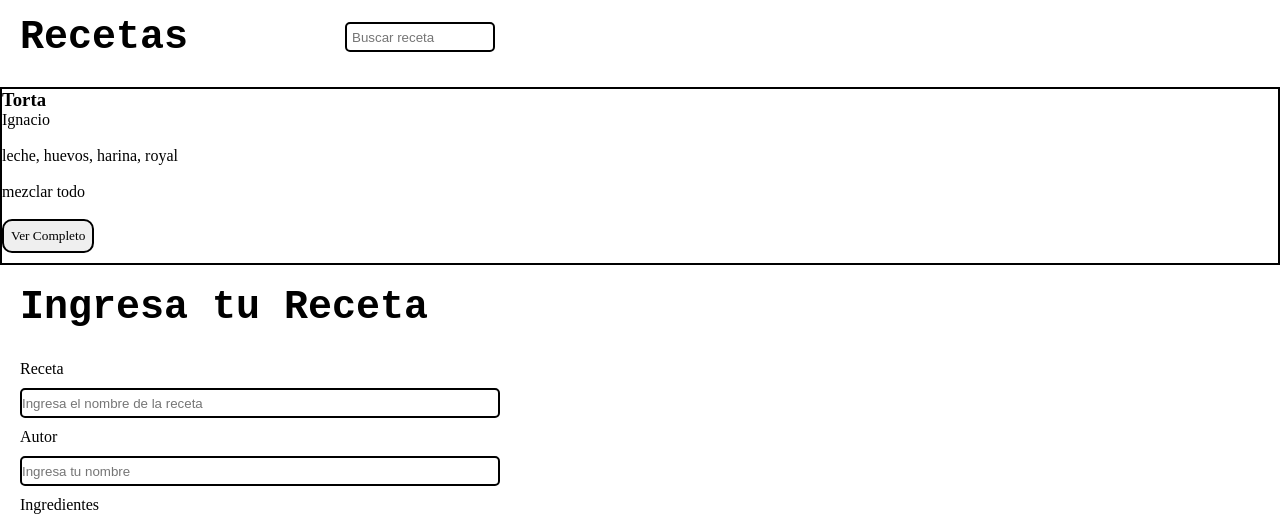
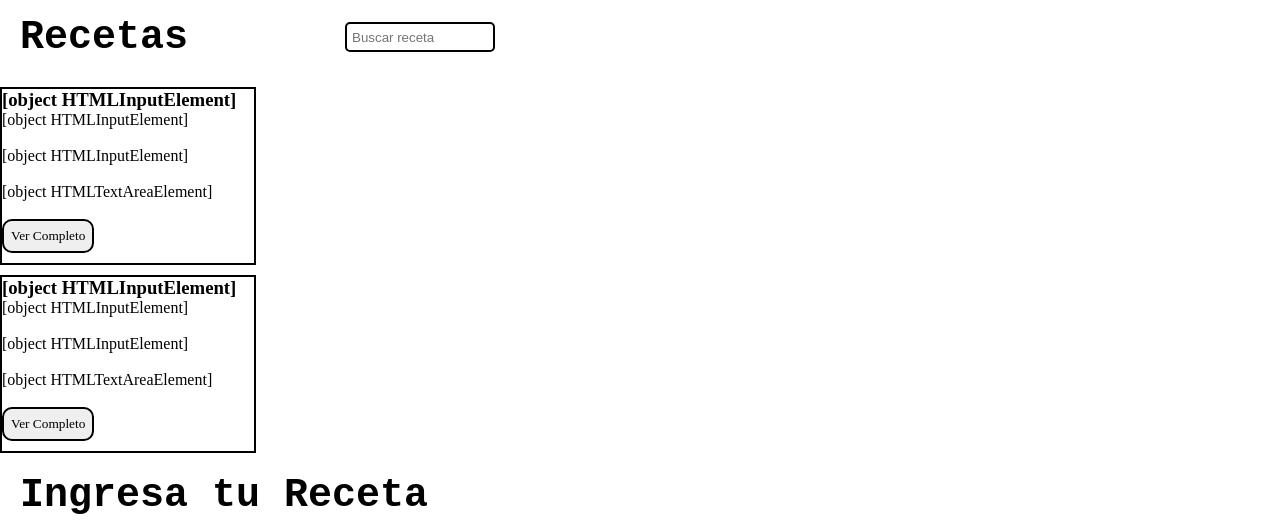
Before and after one commit to NachRei/PreEntrega3JS-Reimundez, a plain HTML site: page index.html in a window 1280 px wide. Shown: the part 227-748 px from the top of the page. Drawn offline with Linux system fonts and the light colour scheme.

Commit message:
Funciona pero no carga texto

```diff
--- a/assets/css/style.css
+++ b/assets/css/style.css
@@ -108,6 +108,7 @@
 .tarjeta {
   border: 2px solid #000;
   margin: 10px 0;
+  width: 20%;
 }
 
 .tarjeta .tarjeta-btn {
--- a/assets/js/main.js
+++ b/assets/js/main.js
@@ -17,6 +17,12 @@ const   receta = document.querySelector("#receta"),
         console.log(contenidoDinamico);
         console.log(boton);
 let recetasActuales = [
+    {
+        receta: "Torta",
+        autor: "Ignacio",
+        ingredientes: "leche, huevos, harina, royal",
+        pasos: "mezclar todo",
+    },
     {
         receta: "Torta",
         autor: "Ignacio",
@@ -57,7 +63,11 @@ function crearTarjeta (arr){
     contenidoDinamico.innerHTML = "";
     let card = "";
     for (const obj of arr) {
-        const {receta, autor, ingredientes, pasos} = obj;
+        //const {receta,autor,ingredientes,pasos} = obj;
+        //const receta = obj[0];
+        //const autor = obj[1];
+        //const ingredientes = obj[2];
+        //const pasos = obj[3];
         card = `<div class="tarjeta">
                     <h3 class="tarjetaTitle">${receta}</h3>
                     <p class="tarjetaAutor">${autor}</p><br>
@@ -85,7 +95,7 @@ crearTarjeta(recetas);
 console.log(formReceta);
 formReceta.addEventListener("submit", (e) => {
     e.preventDefault();
-    const newRecet = new recetaNueva(
+    let newRecet = new recetaNueva(
         receta.value,
         autor.value,
         ingredientes.value,
```
